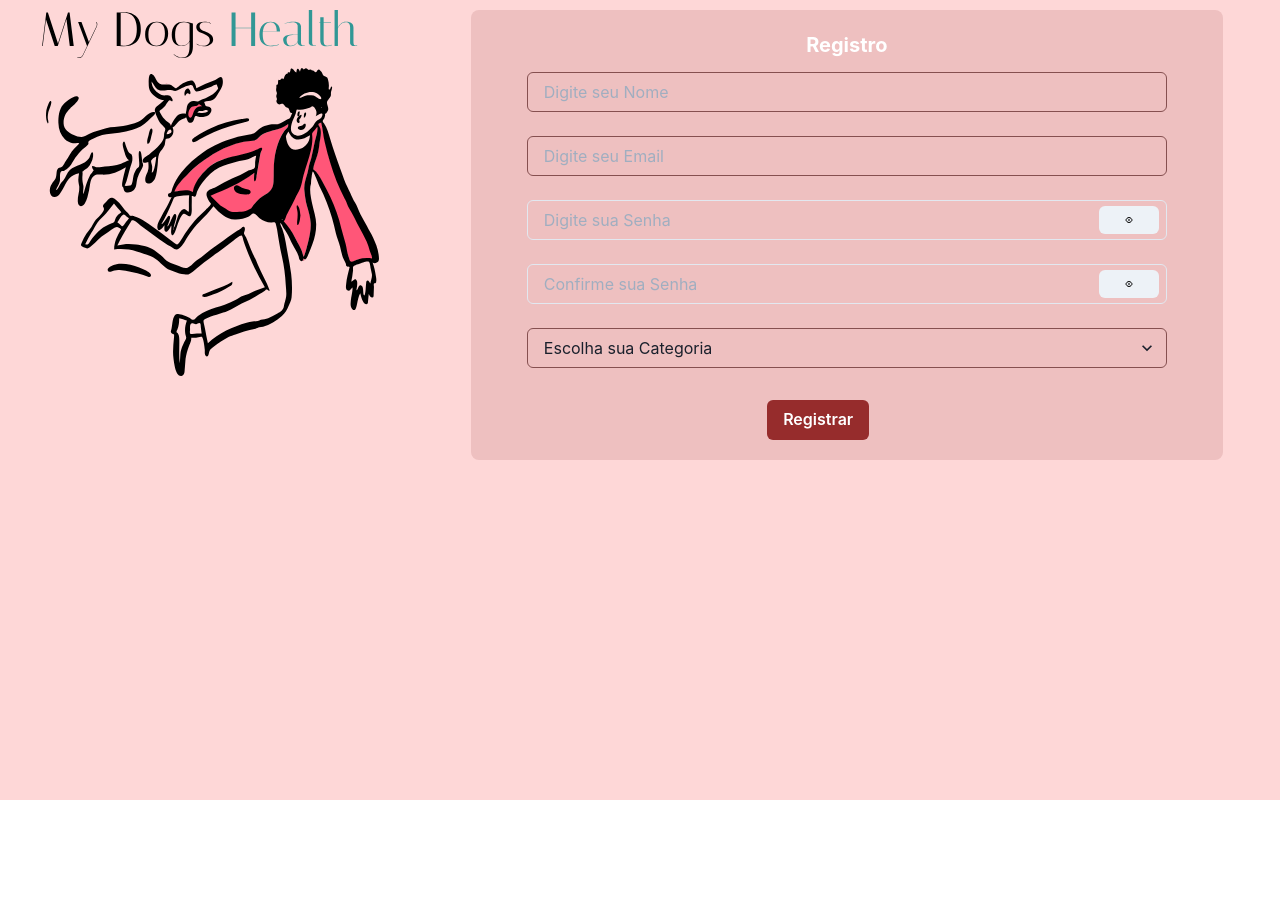
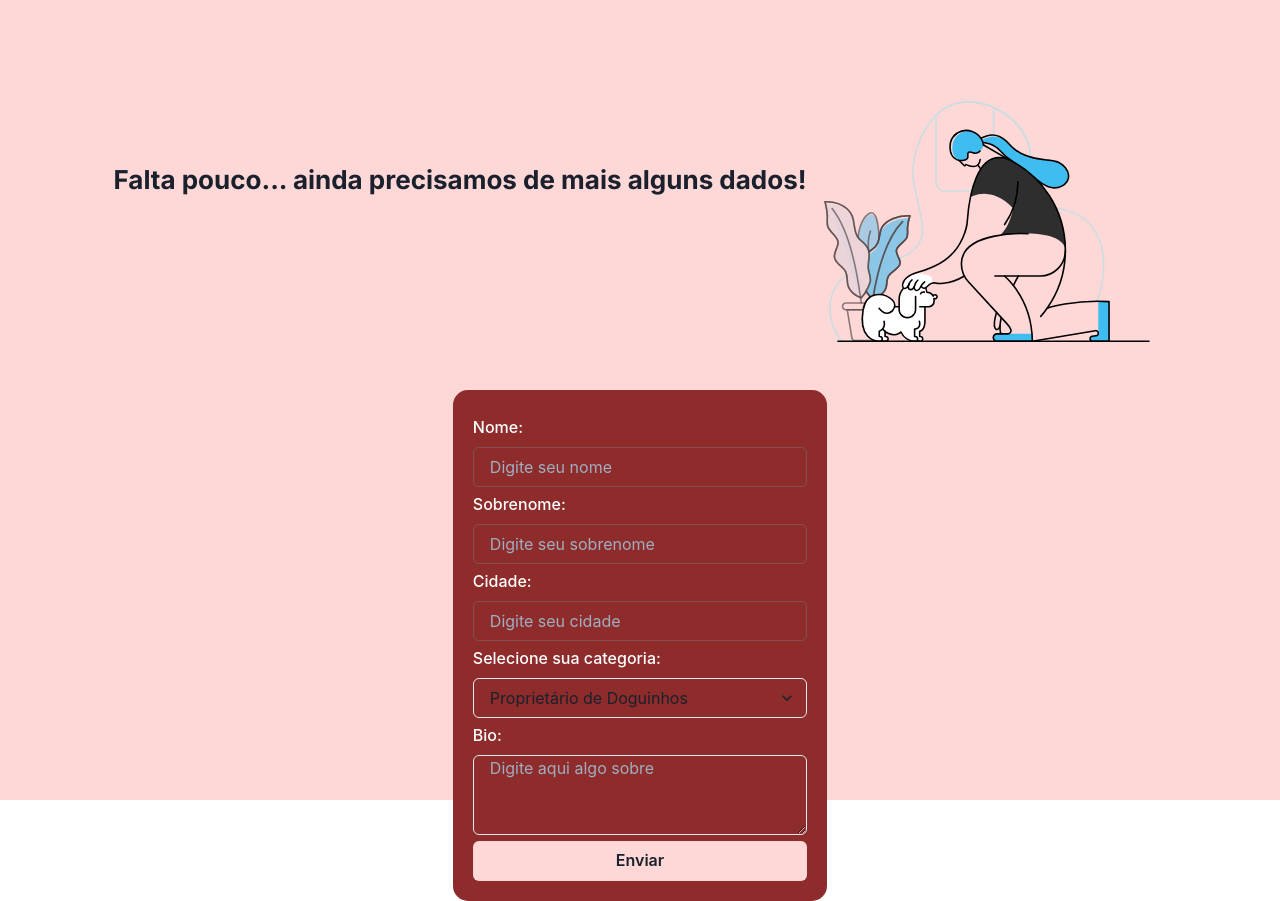
Before and after one commit to fferreiracanedo/my-dogs-health, a React (Create React App) app in the folder mydogshealth/: page /register/final in a window 1280 px wide. Before the commit the page ends 800 px from the top, so only its background shows below. Built offline with nearby package versions, Linux system fonts and the light colour scheme.

Commit message:
feat: base da pagina de registro final de dados concluida, ainda precisa de reajustes no css

```diff
--- a/mydogshealth/src/components/FormProfile/index.jsx
+++ b/mydogshealth/src/components/FormProfile/index.jsx
@@ -95,8 +95,11 @@ const FormProfile = () => {
               as={'textarea'}
               placeholder="Digite aqui algo sobre"
               {...register('bio')}
+              height="80px"
             ></Input>
-            <Button type="submit">Enviar</Button>
+            <Button type="submit" width="100%" bgColor="#FED7D7">
+              Enviar
+            </Button>
           </FormControl>
         </form>
       </Flex>
--- /dev/null
+++ b/mydogshealth/src/components/HeaderRegisterFinal/index.jsx
@@ -0,0 +1,23 @@
+import { Box, Flex, Heading, Image } from '@chakra-ui/react';
+import logo from '../../assets/image/LogoLandign.svg';
+const HeaderRegisterFinal = () => {
+  return (
+    <Box>
+      <Flex
+        flexDirection={{ base: 'column', md: 'row' }}
+        justifyContent="space-around"
+        alignItems="center"
+      >
+        <Heading fontFamily="Inter" fontSize="26px" textAlign="center">
+          Falta pouco... ainda precisamos de mais alguns dados!
+        </Heading>
+        <Image
+          src={logo}
+          maxW="360px"
+          display={{ base: 'none', md: 'block' }}
+        />
+      </Flex>
+    </Box>
+  );
+};
+export default HeaderRegisterFinal;
--- /dev/null
+++ b/mydogshealth/src/pages/RegisterFinal/index.jsx
@@ -0,0 +1,20 @@
+import { Box, Flex } from '@chakra-ui/react';
+import FormProfile from '../../components/FormProfile';
+import HeaderRegisterFinal from '../../components/HeaderRegisterFinal';
+const RegisterFinal = () => {
+  return (
+    <Flex
+      w="90%"
+      margin="0 auto"
+      height="100vh"
+      flexDirection="column"
+      alignItems="center"
+    >
+      <HeaderRegisterFinal />
+      <Box mt="30px">
+        <FormProfile></FormProfile>
+      </Box>
+    </Flex>
+  );
+};
+export default RegisterFinal;
--- a/mydogshealth/src/routes/index.js
+++ b/mydogshealth/src/routes/index.js
@@ -9,6 +9,7 @@ import Novidades from '../pages/Novidades';
 import Faq from '../pages/Faq';
 import Perfil from '../pages/Perfil';
 import Docs from '../pages/Docs';
+import RegisterFinal from '../pages/RegisterFinal';
 
 const Routes = () => {
   return (
@@ -16,10 +17,10 @@ const Routes = () => {
       <Route exact path="/">
         <LandingPage />
       </Route>
-      <Route path="/register">
+      <Route exact path="/register">
         <RegisterPage />
       </Route>
-      <Route path="/login">
+      <Route exact path="/login">
         <LoginPage />
       </Route>
       <Route exact path="/dashboard">
@@ -43,6 +44,9 @@ const Routes = () => {
       <Route exact path="/perfil/faq">
         <Faq />
       </Route>
+      <Route path="/register/final">
+        <RegisterFinal />
+      </Route>
     </Switch>
   );
 };
```
